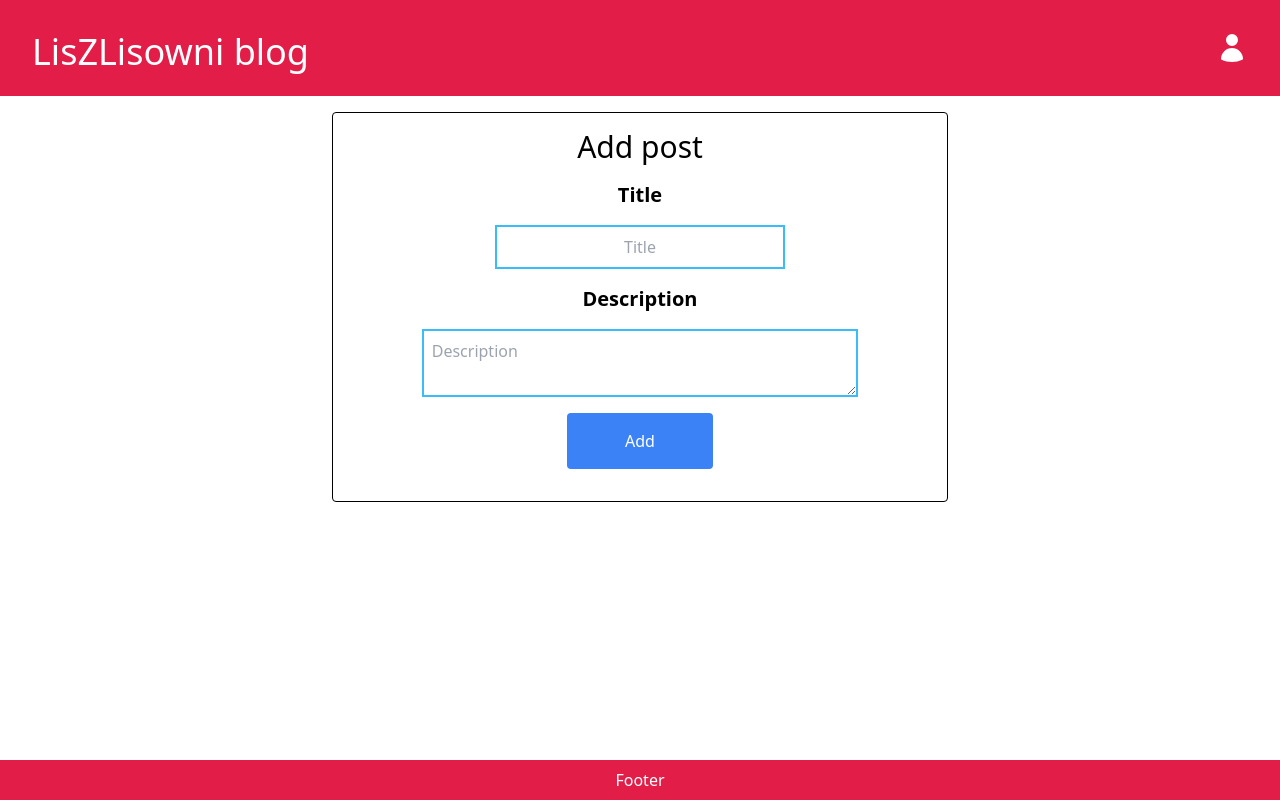
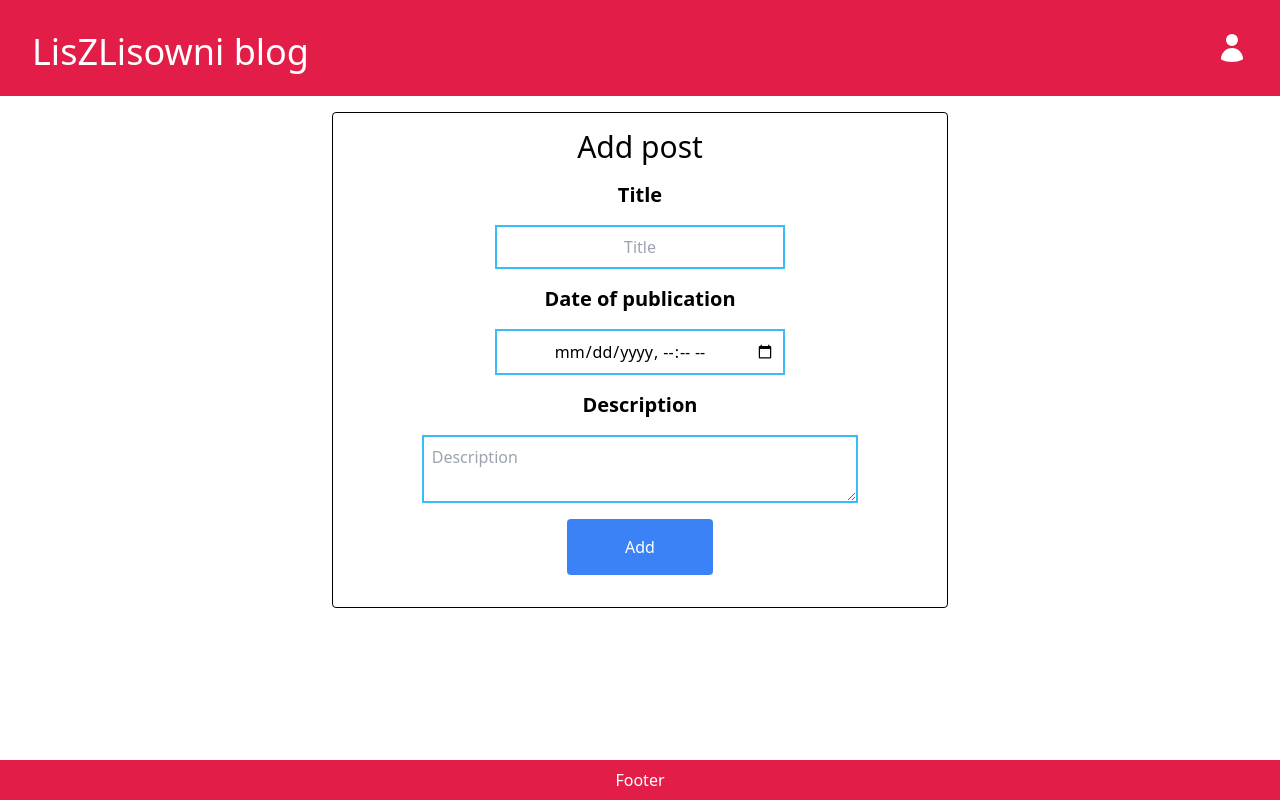
Before and after one commit to LisZLisowni2/Personal-Blog, a React (Vite) app in the folder frontend/: page /add in a window 1280 px wide. Built offline with nearby package versions, Linux system fonts and the light colour scheme; no server answers.

Commit message:
Add date of publication for edit and addition

```diff
--- a/frontend/src/components/Posts/Post/postAdd.jsx
+++ b/frontend/src/components/Posts/Post/postAdd.jsx
@@ -8,16 +8,18 @@ function AddPostForm() {
     const { fetchPosts } = usePosts()
     const [title, setTitle] = useState(null)
     const [description, setDescription] = useState(null)
+    const [date, setDate] = useState(null)
     const navigate = useNavigate()
 
     const handleAddPost = async (event) => {
         event.preventDefault()
-        if (!title || !description) {
-            alert("Title or description not present")
+        if (!title || !date || !description) {
+            alert("Title, date or description not present")
             return
         }
         const obj = {
             title: title,
+            date: date,
             description: description
         }
         await axios.post(`http://127.0.0.1:3000/posts/add/`, obj, {
@@ -25,7 +27,7 @@ function AddPostForm() {
         }).then(res => {
             fetchPosts()
             navigate(`/${res.data._id}`)
-        }).catch(err => console.error(err))
+        }).catch(err => alert(err.response.statusText))
     }
 
     return (
@@ -36,6 +38,10 @@ function AddPostForm() {
                     Title
                 </label>
                 <input id="title" type="text" placeholder="Title" className="text-center border-sky-400 border-2 p-2 w-1/2 m-auto" onChange={(e) => setTitle(e.target.value)}/>
+                <label className="block font-bold text-xl" for="public">
+                    Date of publication
+                </label>
+                <input id="public" type="datetime-local" placeholder="Date of publication" className="text-center border-sky-400 border-2 p-2 w-1/2 m-auto" onChange={(e) => setDate(e.target.value)}/>
                 <label className="block font-bold text-xl" for="description">
                     Description
                 </label>
--- a/frontend/src/components/Posts/Post/postEdit.jsx
+++ b/frontend/src/components/Posts/Post/postEdit.jsx
@@ -29,16 +29,18 @@ function EditPostForm() {
 
     const [title, setTitle] = useState(post.title)
     const [description, setDescription] = useState(post.description)
+    const [date, setDate] = useState(post.date)
     const navigate = useNavigate()
 
     const handleEditPost = async (event) => {
         event.preventDefault()
-        if (!title || !description) {
-            alert("Title or description not present")
+        if (!title || !date || !description) {
+            alert("Title, date or description not present")
             return
         }
         const obj = {
             title: title,
+            date: date,
             description: description
         }
         await axios.put(`http://127.0.0.1:3000/posts/edit/${id}`, obj, {
@@ -46,7 +48,7 @@ function EditPostForm() {
         }).then(() => {
             fetchPosts()
             navigate(`/${id}`)
-        }).catch(err => console.error(err))
+        }).catch(err => alert(err.response.statusText))
     }
 
     return (
@@ -57,6 +59,10 @@ function EditPostForm() {
                     Title
                 </label>
                 <input id="title" type="text" placeholder="Title" value={title} className="text-center border-sky-400 border-2 p-2 w-1/2 m-auto" onChange={(e) => setTitle(e.target.value)}/>
+                <label className="block font-bold text-xl" for="public">
+                    Date of publication
+                </label>
+                <input id="public" type="datetime-local" placeholder="Date of publication" className="text-center border-sky-400 border-2 p-2 w-1/2 m-auto" onChange={(e) => setDate(e.target.value)}/>
                 <label className="block font-bold text-xl" for="description">
                     Description
                 </label>
```
